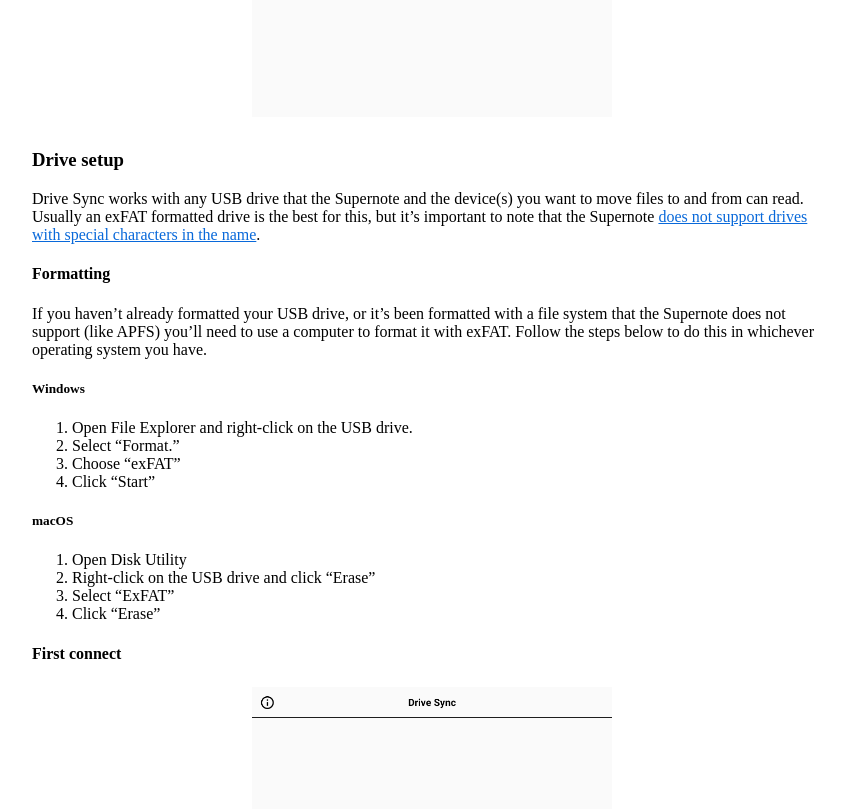
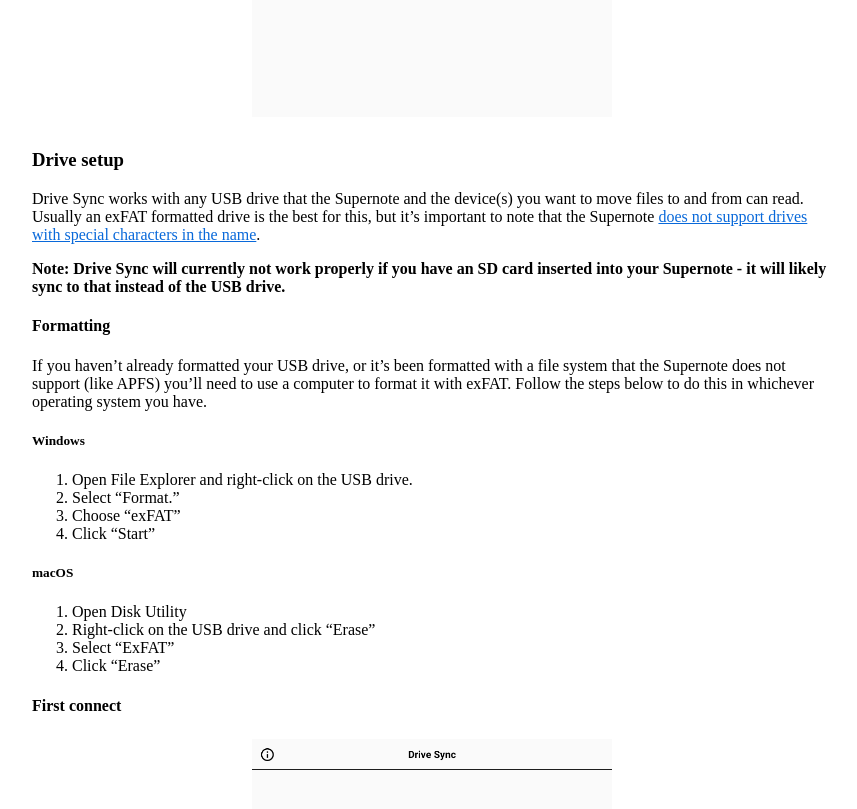
Before and after one commit to seadowg/seadowg.github.com, a Jekyll site: the page built from docs/drive-sync.md, in a window 1280 px wide and 900 px high, scrolled down 2525 px. Shown: the top 809 px of the window, without its empty margins (0-857 px from the left). Built offline with Jekyll 4.4.1, drawn with Linux system fonts in a browser that asks for light colours.

Commit message:
Add note about SD cards

```diff
--- a/docs/drive-sync.md
+++ b/docs/drive-sync.md
@@ -34,6 +34,8 @@ From here you need to click on "Drive Sync", enable "Allow access to manage all
 ### Drive setup
 
 Drive Sync works with any USB drive that the Supernote and the device(s) you want to move files to and from can read. Usually an exFAT formatted drive is the best for this, but it's important to note that the Supernote [does not support drives with special characters in the name](https://support.supernote.com/en_US/Tools-Features/usb-otg).
+
+**Note: Drive Sync will currently not work properly if you have an SD card inserted into your Supernote - it will likely sync to that instead of the USB drive.**
 
 #### Formatting
 
```
